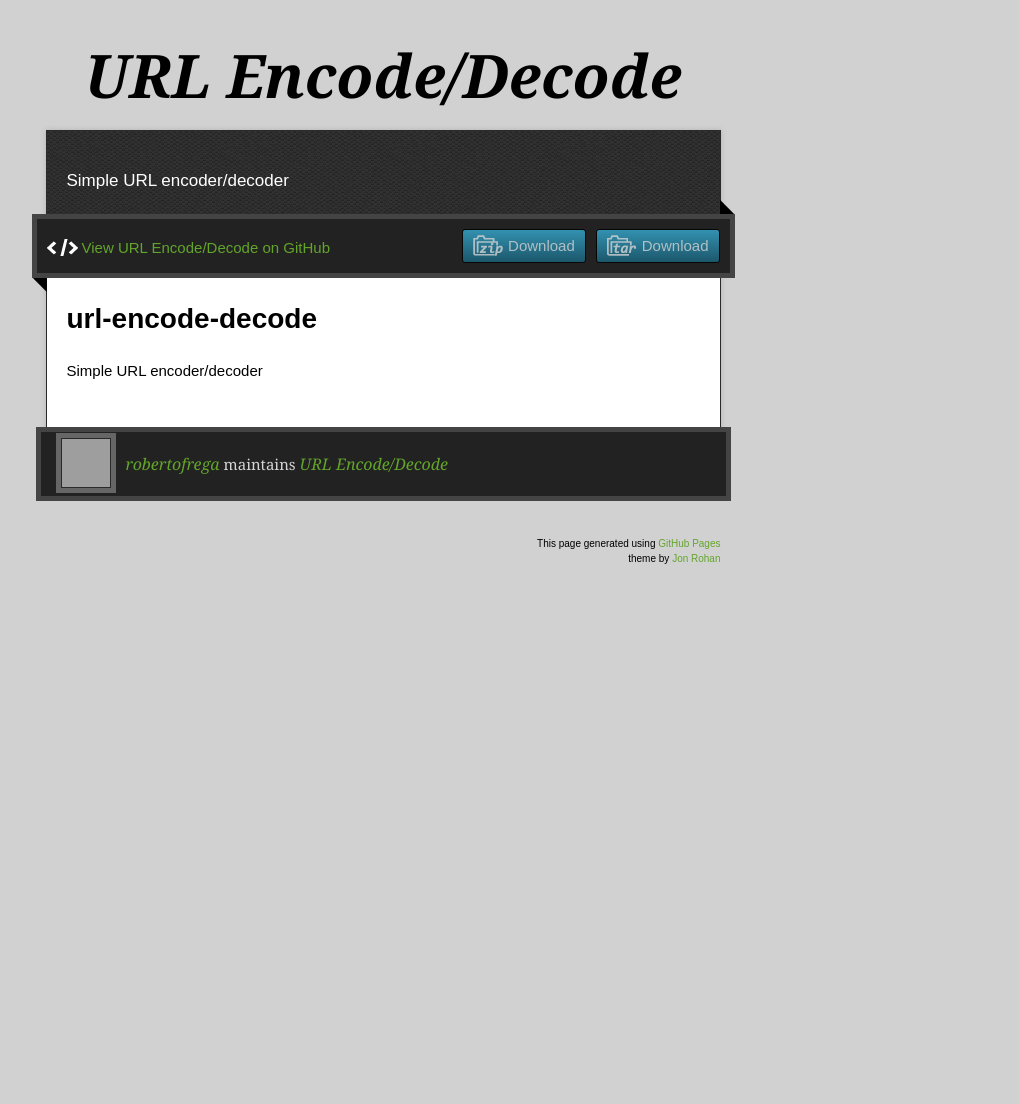
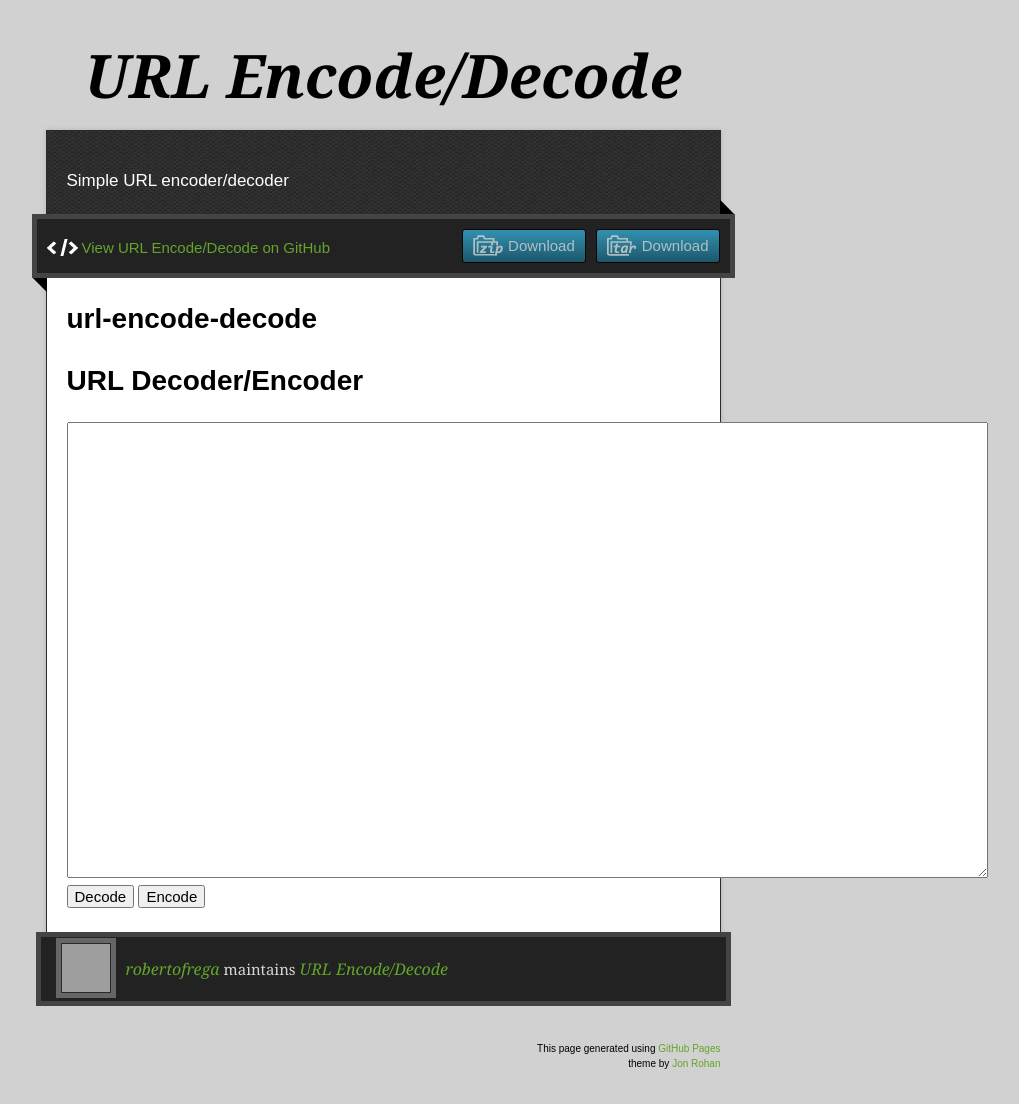
Before and after one commit to BetoFrega/url-encode-decode, a plain HTML site: page index.html in a window 1280 px wide. Shown: the whole page, without its empty margins (257-1276 px from the left). Before the commit the page ends 800 px from the top, so only its background shows below. Drawn offline with nearby package versions, Linux system fonts and the light colour scheme; grey boxes are pictures that could not be loaded.

Commit message:
Update index.html

```diff
--- a/index.html
+++ b/index.html
@@ -16,6 +16,20 @@
 
 		<meta name="viewport" content="width=device-width,initial-scale=1">
 
+		<script type="text/javascript">
+			function encode() {
+				var obj = document.getElementById('dencoder');
+				var unencoded = obj.value;
+				obj.value = encodeURIComponent(unencoded).replace(/'/g, "%27").replace(/"/g, "%22");
+			}
+
+			function decode() {
+				var obj = document.getElementById('dencoder');
+				var encoded = obj.value;
+				obj.value = decodeURIComponent(encoded.replace(/\+/g, " "));
+			}
+		</script>
+
 	</head>
 
 	<body>
@@ -25,7 +39,9 @@
 				<h1 class="title">URL Encode/Decode</h1>
 			</header>
 			<div id="container">
-      <p class="tagline">Simple URL encoder/decoder</p>
+				<p class="tagline">
+					Simple URL encoder/decoder
+				</p>
 				<div id="main" role="main">
 					<div class="download-bar">
 						<div class="inner">
@@ -36,21 +52,29 @@
 						<span class="blc"></span><span class="trc"></span>
 					</div>
 					<article class="markdown-body">
-          <h1>
-<a name="url-encode-decode" class="anchor" href="#url-encode-decode"><span class="octicon octicon-link"></span></a>url-encode-decode</h1>
+						<h1><a name="url-encode-decode" class="anchor" href="#url-encode-decode"><span class="octicon octicon-link"></span></a>url-encode-decode</h1>
+						<form onsubmit="return false;">
+							<h1>URL Decoder/Encoder</h1>
+							<textarea cols="100" rows="20" id="dencoder"></textarea>
 
-<p>Simple URL encoder/decoder</p>
+							<div>
+								<input type="button" onclick="decode()" value="Decode">
+								<input type="button" onclick="encode()" value="Encode">
+							</div>
 					</article>
 				</div>
 			</div>
 			<footer>
 				<div class="owner">
-      <p><a href="https://github.com/robertofrega" class="avatar"><img src="https://avatars0.githubusercontent.com/u/637874?s=60" width="48" height="48"/></a> <a href="https://github.com/robertofrega">robertofrega</a> maintains <a href="https://github.com/robertofrega/url-encode-decode">URL Encode/Decode</a></p>
-
+					<p>
+						<a href="https://github.com/robertofrega" class="avatar"><img src="https://avatars0.githubusercontent.com/u/637874?s=60" width="48" height="48"/></a><a href="https://github.com/robertofrega">robertofrega</a> maintains <a href="https://github.com/robertofrega/url-encode-decode">URL Encode/Decode</a>
+					</p>
 
 				</div>
 				<div class="creds">
-        <small>This page generated using <a href="http://pages.github.com/">GitHub Pages</a><br/>theme by <a href="https://twitter.com/jonrohan/">Jon Rohan</a></small>
+					<small>This page generated using <a href="http://pages.github.com/">GitHub Pages</a>
+						<br/>
+						theme by <a href="https://twitter.com/jonrohan/">Jon Rohan</a></small>
 				</div>
 			</footer>
 		</div>
@@ -60,6 +84,5 @@
 			<p class="name"></p>
 		</div>
 
-
 	</body>
 </html>
```
Lines whose indentation alone changed are shown as unchanged.
